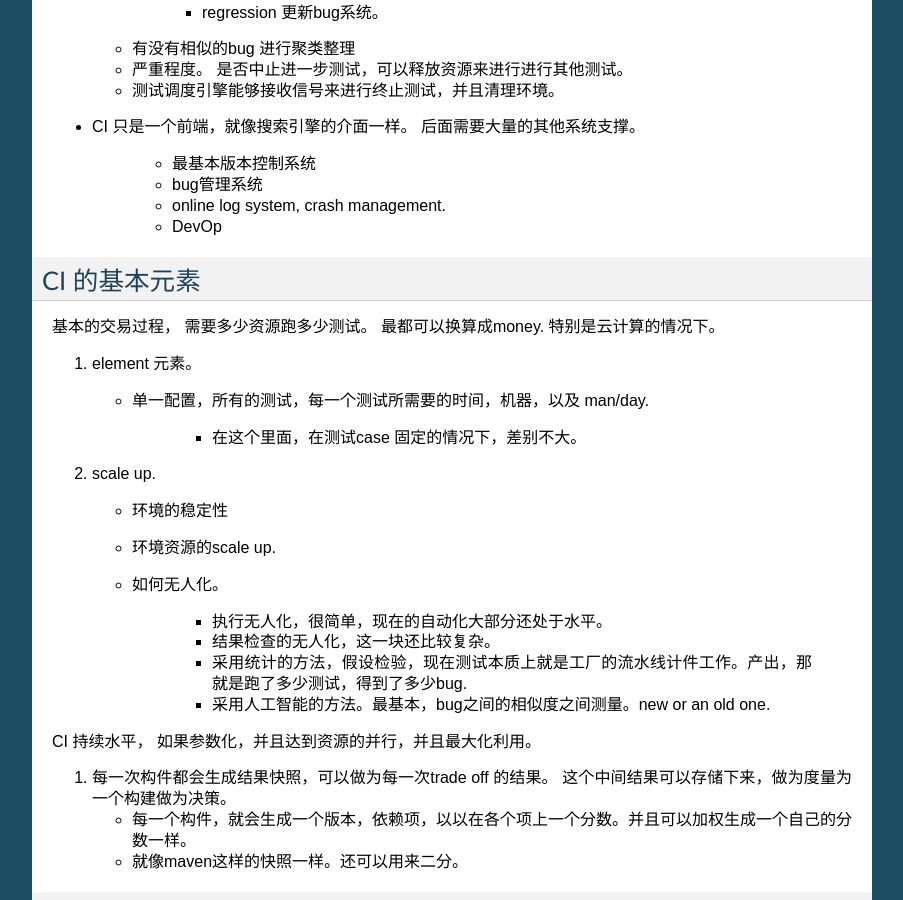
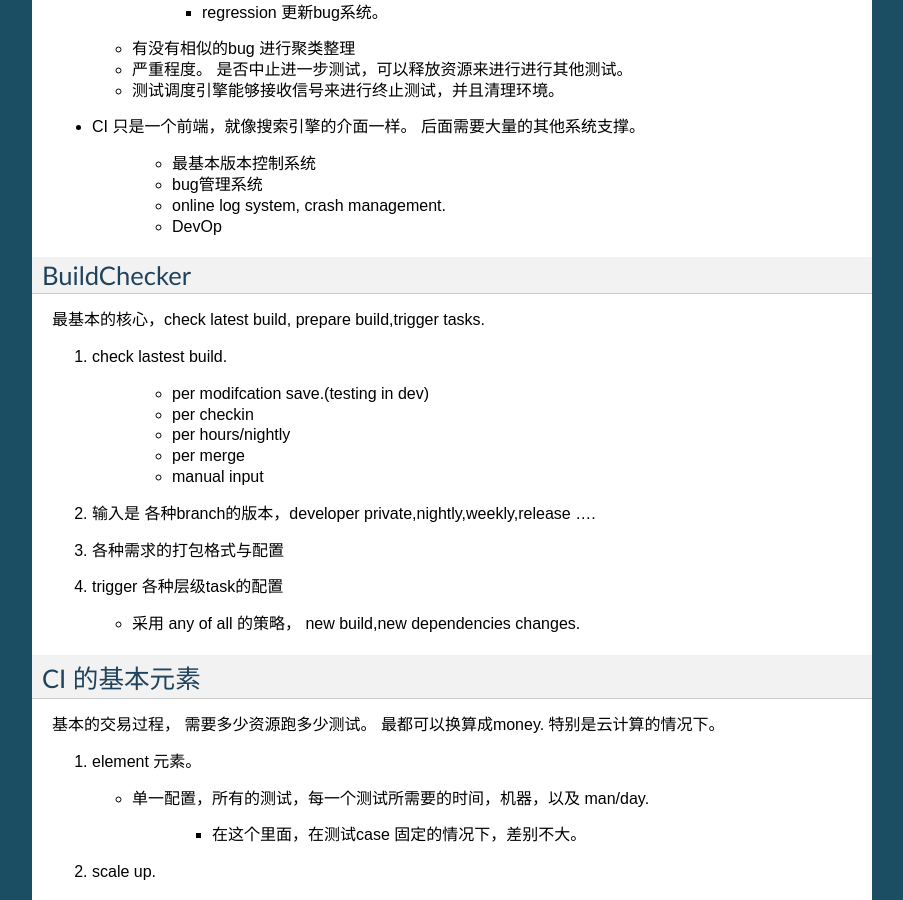
Before and after one commit to gwli/Programming, a Sphinx documentation site: the page built from source/content/Stage_2/ContinuousIntegration.rst, in a window 1280 px wide and 900 px high, scrolled down 848 px. Shown: the whole window, without its empty margins (198-1101 px from the left). Built offline with Sphinx 7.4.7, drawn with Linux system fonts in a browser that asks for light colours.

Commit message:
Update ContinuousIntegration.rst

```diff
--- a/source/content/Stage_2/ContinuousIntegration.rst
+++ b/source/content/Stage_2/ContinuousIntegration.rst
@@ -54,6 +54,26 @@ CI的目标，就像如何用尽可能少的资源，尽可能少时间，让整
    * online log system, crash management.
    * DevOp
 
+
+
+BuildChecker
+==================
+
+最基本的核心，check latest build, prepare build,trigger tasks.
+
+#. check lastest build.
+
+    * per modifcation save.(testing in dev)
+    * per checkin
+    * per hours/nightly
+    * per merge
+    * manual input
+
+#. 输入是 各种branch的版本，developer private,nightly,weekly,release ....
+#. 各种需求的打包格式与配置
+#. trigger 各种层级task的配置
+
+   * 采用 any of all 的策略， new build,new dependencies changes.
 
 
 CI 的基本元素
```
